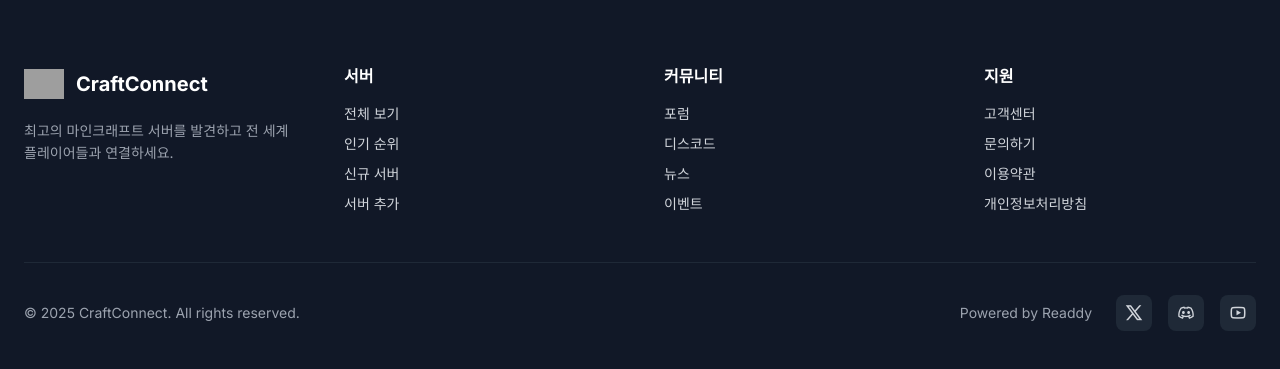
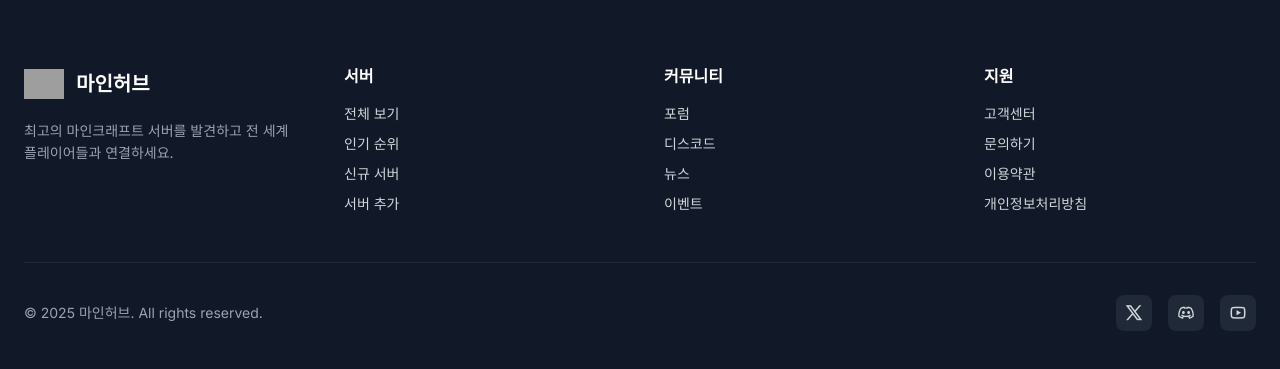
Before and after one commit to Minecraft-Server-List/Minecraft-Frontend, a React (Vite) app: page / in a window 1280 px wide. Shown: the part 1089-1458 px from the top of the page. Built offline with nearby package versions, Linux system fonts and the light colour scheme; no server answers; grey boxes are pictures that could not be loaded.

Commit message:
refactor: 전체적인 푸터 이름 변경

```diff
--- a/src/pages/servers/components/Footer.tsx
+++ b/src/pages/servers/components/Footer.tsx
@@ -11,7 +11,7 @@
                 alt="CraftConnect"
                 className="w-10 h-10 object-contain"
               />
-              <span className="text-xl font-bold text-white">CraftConnect</span>
+              <span className="text-xl font-bold text-white">마인허브</span>
             </div>
             <p className="text-sm text-gray-400 leading-relaxed">
               최고의 마인크래프트 서버를 발견하고 전 세계 플레이어들과 연결하세요.
@@ -51,12 +51,9 @@
 
         <div className="pt-8 border-t border-gray-800 flex flex-col md:flex-row items-center justify-between gap-4">
           <p className="text-sm text-gray-400">
-            © 2025 CraftConnect. All rights reserved.
+            © 2025 마인허브. All rights reserved.
           </p>
           <div className="flex items-center gap-6">
-            <a href="https://readdy.ai/?origin=logo" target="_blank" rel="noopener noreferrer" className="text-sm text-gray-400 hover:text-emerald-400 transition-colors cursor-pointer">
-              Powered by Readdy
-            </a>
             <div className="flex items-center gap-4">
               <a href="#" className="w-9 h-9 flex items-center justify-center bg-gray-800 hover:bg-emerald-600 rounded-lg transition-colors cursor-pointer">
                 <i className="ri-twitter-x-line text-lg"></i>
```
